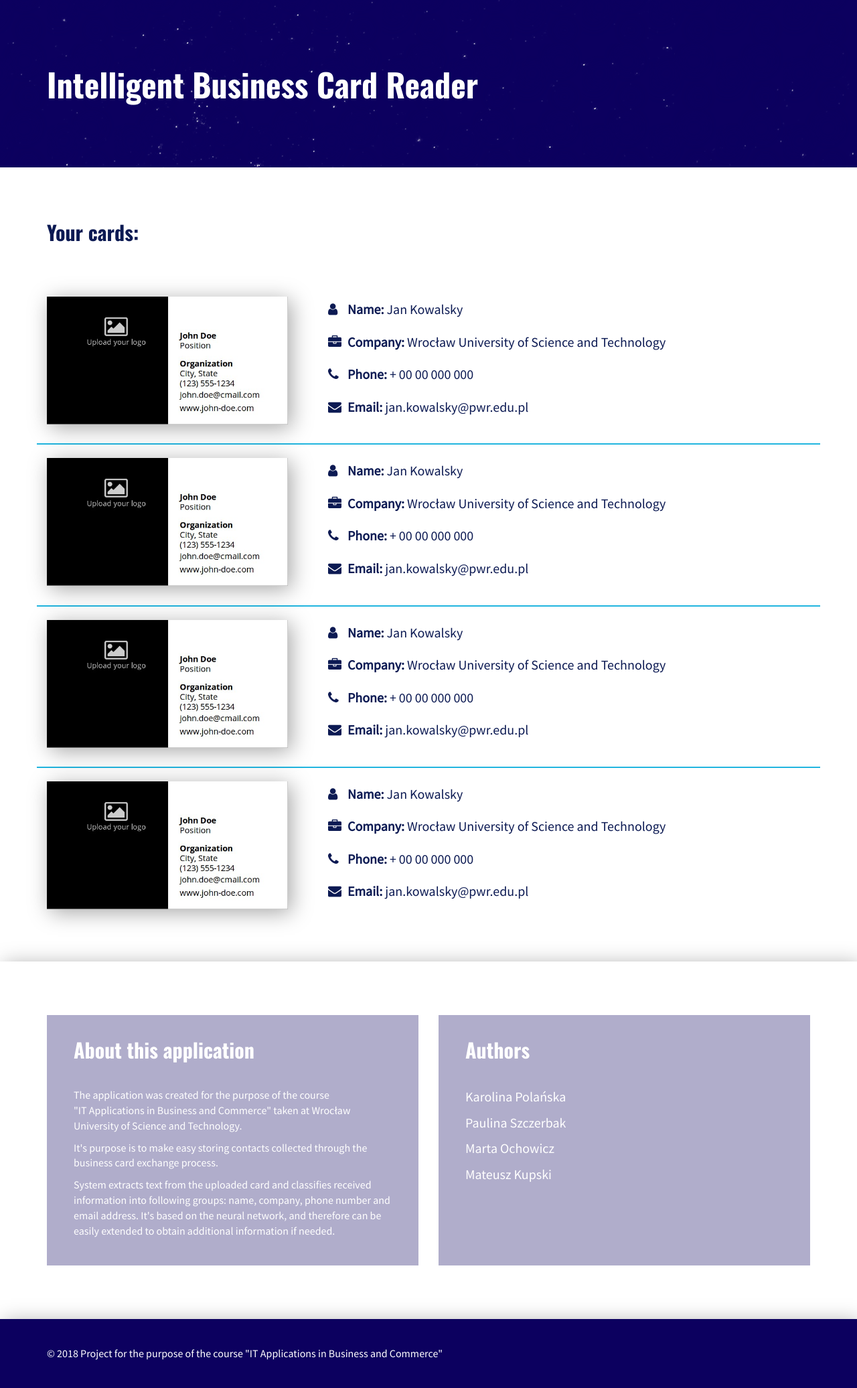
After one commit to 209163/IT_APP_WE0730_business_card_reader, a Django app: template business_card_reader_app/templates/business_card_reader_app/page.html in a window 1280 px wide. The commit adds this page. Shown: the whole page at 67% size. Run offline with Django 3.2, Linux system fonts and the light colour scheme; the template is opened without the code that fills it, so the values that code supplies are empty; some libraries are stand-ins or nearby versions.

Commit message:
Add page.html as template for business-card-list and styles for it.

```diff
--- /dev/null
+++ b/business_card_reader_app/templates/business_card_reader_app/page.html
@@ -0,0 +1,157 @@
+<!DOCTYPE html>
+<html lang="EN">
+    <head>
+        <meta http-equiv="Content-Type" content="text/html; charset=utf-8">
+        <title>Intelligent Business Card Reader</title>
+        <meta name="viewport" content="width=device-width, initial-scale=1">
+
+        <meta name="description" content="Intelligent Business Card Reader">
+        <meta name="keywords" content="Intelligent, Business, Card, Reader">
+
+        <meta property="og:title" content="Intelligent Business Card Reader">
+        <meta property="og:description" content="Intelligent Business Card Reader">
+        <meta property="og:type" content="website" />
+        <meta property="og:image" content="">
+
+        <link rel="stylesheet" type="text/css" href="css/bootstrap.css">
+        <link rel="stylesheet" type="text/css" href="css/animate.css">
+        <link rel="stylesheet" type="text/css" href="css/hover.css">
+        <!--<link rel="stylesheet" type="text/css" href="css/owl.carousel.css">-->
+        <link rel="stylesheet" type="text/css" href="css/style.css">
+        <link rel="stylesheet" href="css/font-awesome.min.css">
+
+        <script type="text/javascript" src="js/jquery.min.js"></script>
+        <!--<script type="text/javascript" src="js/owl.carousel.js"></script>-->
+        <script type="text/javascript" src="js/bootstrap.js"></script>
+        <script type="text/javascript" src="js/parallax.min.js"></script>
+        <script type="text/javascript" src="js/smoothscroll.js"></script>
+        <script type="text/javascript" src="js/main.js"></script>
+
+        <link href="https://fonts.googleapis.com/css?family=Oswald:400,700" rel="stylesheet">
+        <link href="https://fonts.googleapis.com/css?family=Source+Sans+Pro:400" rel="stylesheet">
+        <!--<link rel="shortcut icon" type="image/x-icon" href="/img/favicon.ico"/>-->
+
+    </head>
+    <body>
+        <header>
+            <div class="container">
+                <h1>Intelligent Business Card Reader</h1>
+            </div>
+            <div class="stars"></div>
+            <div class="twinkling"></div>
+        </header>
+
+        <div class="app">
+            <div class="container">
+                <div class="row">
+                    <div class="col-xs-12">
+                        <div class="upload-section">
+                            <h2>Your cards:</h2>
+                        </div>
+                    </div>
+                </div>
+                <div class="row card-item">
+                    <div class="col-md-4">
+                        <div class="visit-card-content">
+                            <img src="img/card.jpg" alt="">
+                        </div>
+                    </div>
+                    <div class="col-md-8">
+                        <div class="card-details">
+                            <p><b><i class="fa fa-user"></i> Name:</b> Jan Kowalsky</p>
+                            <p><b><i class="fa fa-briefcase"></i> Company:</b> Wrocław University of Science and Technology</p>
+                            <p><b><i class="fa fa-phone"></i> Phone:</b> + 00 00 000 000</p>
+                            <p><b><i class="fa fa-envelope"></i> Email:</b> jan.kowalsky@pwr.edu.pl</p>
+                        </div>
+                    </div>
+                </div>
+                <div class="row card-item">
+                    <div class="col-md-4">
+                        <div class="visit-card-content">
+                            <img src="img/card.jpg" alt="">
+                        </div>
+                    </div>
+                    <div class="col-md-8">
+                        <div class="card-details">
+                            <p><b><i class="fa fa-user"></i> Name:</b> Jan Kowalsky</p>
+                            <p><b><i class="fa fa-briefcase"></i> Company:</b> Wrocław University of Science and Technology</p>
+                            <p><b><i class="fa fa-phone"></i> Phone:</b> + 00 00 000 000</p>
+                            <p><b><i class="fa fa-envelope"></i> Email:</b> jan.kowalsky@pwr.edu.pl</p>
+                        </div>
+                    </div>
+                </div>
+                <div class="row card-item">
+                    <div class="col-md-4">
+                        <div class="visit-card-content">
+                            <img src="img/card.jpg" alt="">
+                        </div>
+                    </div>
+                    <div class="col-md-8">
+                        <div class="card-details">
+                            <p><b><i class="fa fa-user"></i> Name:</b> Jan Kowalsky</p>
+                            <p><b><i class="fa fa-briefcase"></i> Company:</b> Wrocław University of Science and Technology</p>
+                            <p><b><i class="fa fa-phone"></i> Phone:</b> + 00 00 000 000</p>
+                            <p><b><i class="fa fa-envelope"></i> Email:</b> jan.kowalsky@pwr.edu.pl</p>
+                        </div>
+                    </div>
+                </div>
+                <div class="row card-item">
+                    <div class="col-md-4">
+                        <div class="visit-card-content">
+                            <img src="img/card.jpg" alt="">
+                        </div>
+                    </div>
+                    <div class="col-md-8">
+                        <div class="card-details">
+                            <p><b><i class="fa fa-user"></i> Name:</b> Jan Kowalsky</p>
+                            <p><b><i class="fa fa-briefcase"></i> Company:</b> Wrocław University of Science and Technology</p>
+                            <p><b><i class="fa fa-phone"></i> Phone:</b> + 00 00 000 000</p>
+                            <p><b><i class="fa fa-envelope"></i> Email:</b> jan.kowalsky@pwr.edu.pl</p>
+                        </div>
+                    </div>
+                </div>
+            </div>
+        </div>
+
+        <div class="parallax-window window" data-parallax="scroll" data-image-src="img/bcg2.jpg" data-speed="0.2" data-bleed="300">
+
+
+            <div class="about">
+                <div class="container">
+                    <div class="row">
+                        <div class="col-md-6">
+                            <div class="author-box">
+                                <h2>About this application</h2>
+                                <div class="small">
+                                    <p>The application was created for the purpose of the course<br> "IT Applications in Business and Commerce" taken at Wrocław University of Science
+                                        and Technology.</p>
+                                    <p>It's purpose is to make easy storing contacts collected through the business card exchange process.</p>
+                                    <p>System extracts text from the uploaded card and classifies received information into following groups: name, company, phone number and email address.
+                                        It's based on the neural network, and therefore can be easily extended to obtain additional information if needed.</p>
+                                </div>
+                            </div>
+                        </div>
+                        <div class="col-md-6">
+                            <div class="author-box">
+                                <h2>Authors</h2>
+                                <p>Karolina Polańska</p>
+                                <p>Paulina Szczerbak</p>
+                                <p>Marta Ochowicz</p>
+                                <p>Mateusz Kupski</p>
+                            </div>
+                        </div>
+                    </div>
+                </div>
+            </div>
+        </div>
+
+
+        <footer>
+            <div class="container">
+                <div class="small">
+                    <p>&copy; 2018 Project for the purpose of the course "IT Applications in Business and Commerce"</p>
+                </div>
+            </div>
+        </footer>
+    </body>
+</html>
--- a/static/css/style.css
+++ b/static/css/style.css
@@ -217,6 +217,15 @@ footer {
     box-shadow: 5px 5px 30px 0px rgba(0,0,0,0.35);
     -webkit-box-shadow: 5px 5px 30px 0px rgba(0,0,0,0.35);
 }
+.card-item {
+    border-bottom: 2px solid #21b5df;
+    margin-bottom: 20px;
+    padding-bottom: 20px;
+}
+.card-item:last-of-type {
+    border: none;
+    margin-bottom: 50px;
+}
 
 @media all and (max-width: 1199px) {
 
@@ -269,6 +278,14 @@ footer {
         padding-left: 0px;
         padding-bottom: 50px;
     }
+    .card-item .card-details {
+        padding-bottom: 0;
+        padding-top: 30px;
+}
+    .card-item, .card-item:last-of-type {
+        margin-bottom: 35px;
+    }
+
 }
 @media all and (max-width: 600px) {
     header {
@@ -308,4 +325,11 @@ footer {
     .author-box {
         padding: 7px 25px 15px;
     }
+    .card-item, .card-item:last-of-type {
+        margin-bottom: 20px;
+        padding-bottom: 10px;
 }
+    .card-item .card-details {
+        padding-top: 20px;
+    }
+}
```
